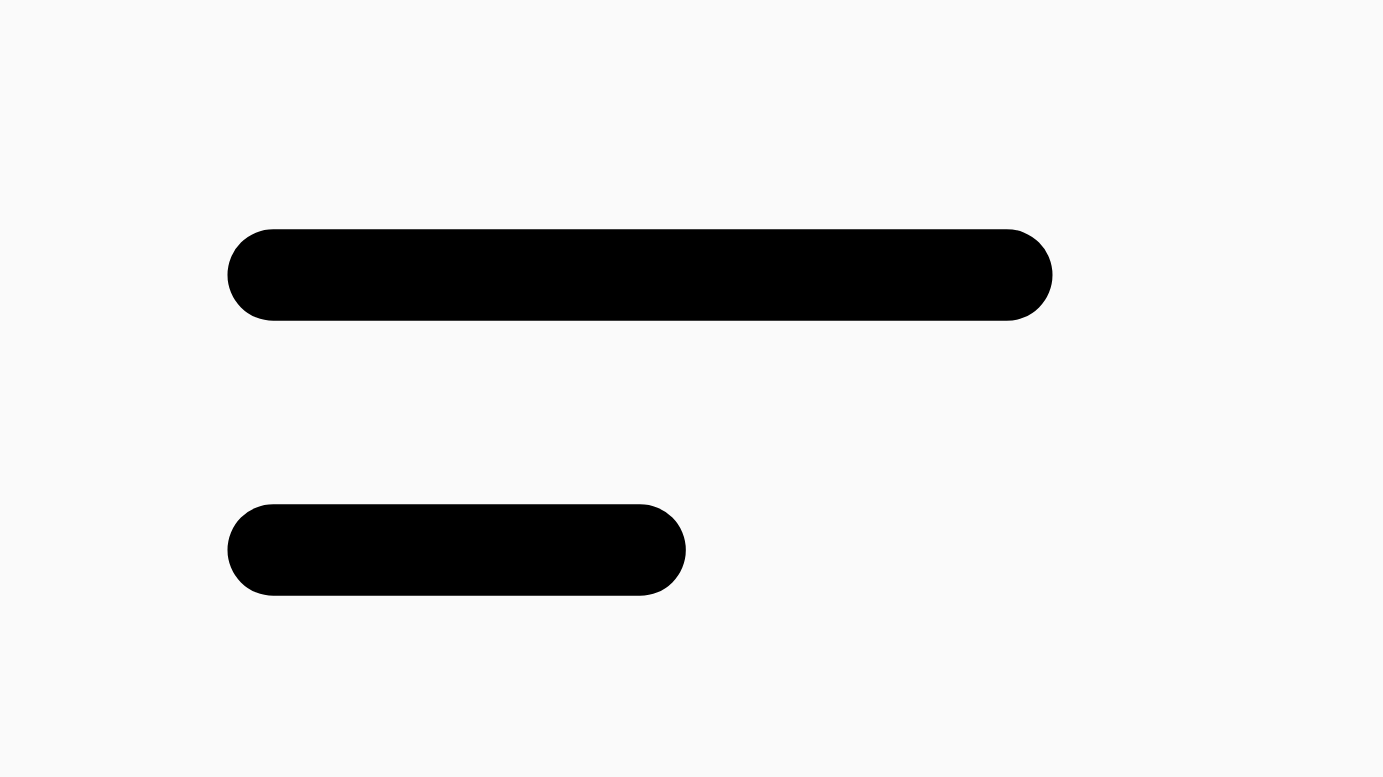
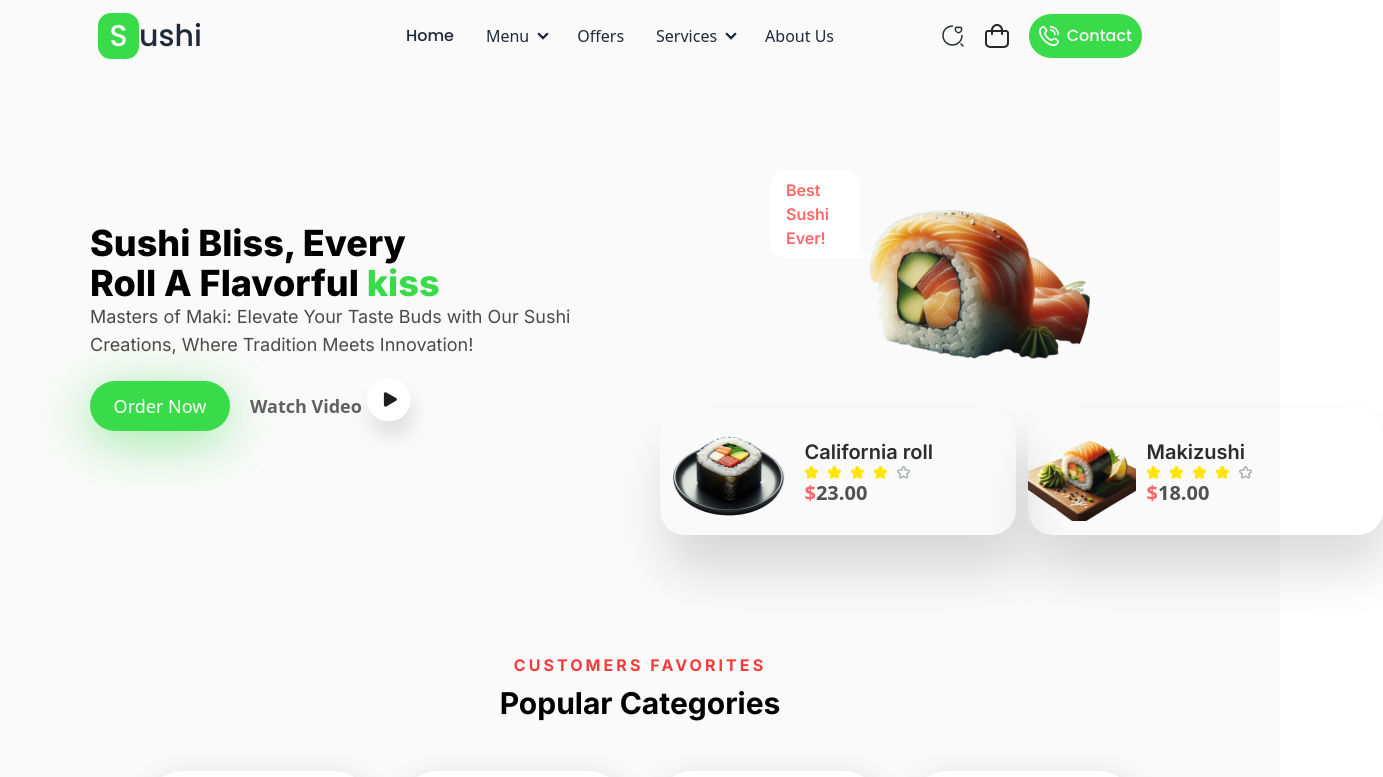
Before and after one commit to Maxwell011/sushi-experience, a React (Vite) app: page / in a window 1280 px wide. Shown: the top 777 px of the page, 1383 px wide, since content can reach past the window. Built offline with nearby package versions, Linux system fonts and the light colour scheme.

Commit message:
update the tailwind config file

```diff
--- a/tailwind.config.js
+++ b/tailwind.config.js
@@ -1,20 +1,20 @@
-// /** @type {import('tailwindcss').Config} */
-// export default {
-//   content: ["./index.html", "./src/**/*.{js,ts,jsx,tsx}"],
-//   theme: {
-//     extend: {
-//       fontFamily: {
-//         poppins: ["Poppins", "sans-serif"],
-//         inter: ["Inter", "sans-serif"],
-//       },
-//     },
-//     colors: {
-//       "light-green": "#39DB4A",
-//       "mild-green": "#5FE26C",
-//       "food-bar": "#C1F1C6",
-//       "normal-black": "#000",
-//       "normal-white": "#fff",
-//     },
-//   },
-//   plugins: [require("daisyui")],
-// };
+/** @type {import('tailwindcss').Config} */
+export default {
+  content: ["./index.html", "./src/**/*.{js,ts,jsx,tsx}"],
+  theme: {
+    extend: {
+      fontFamily: {
+        poppins: ["Poppins", "sans-serif"],
+        inter: ["Inter", "sans-serif"],
+      },
+    },
+    colors: {
+      "light-green": "#39DB4A",
+      "mild-green": "#5FE26C",
+      "food-bar": "#C1F1C6",
+      "normal-black": "#000",
+      "normal-white": "#fff",
+    },
+  },
+  plugins: [require("daisyui")],
+};
```
